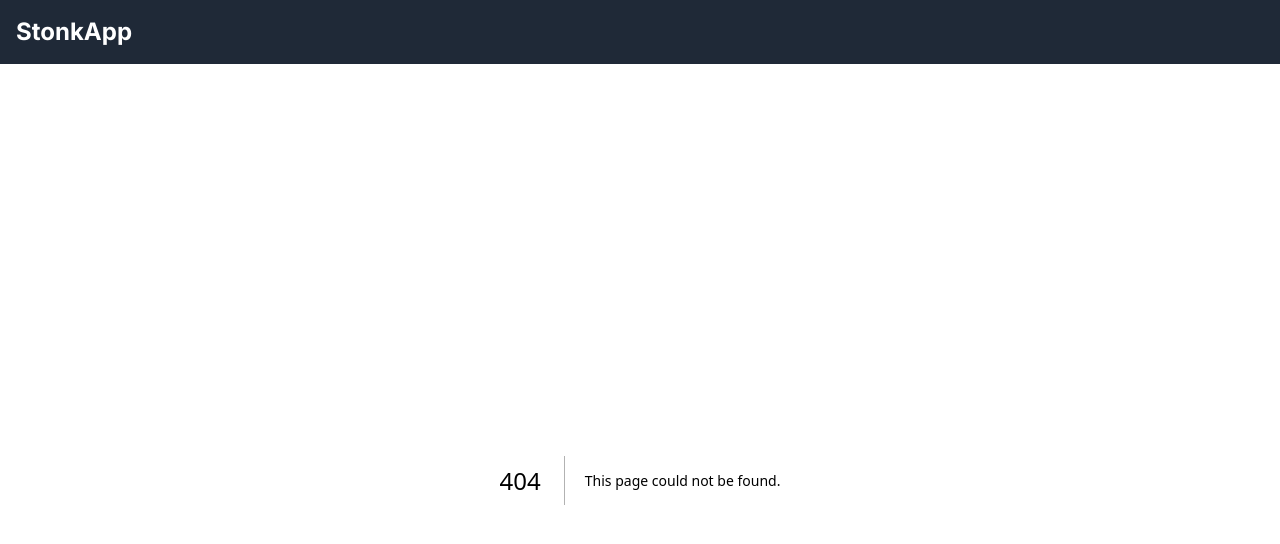
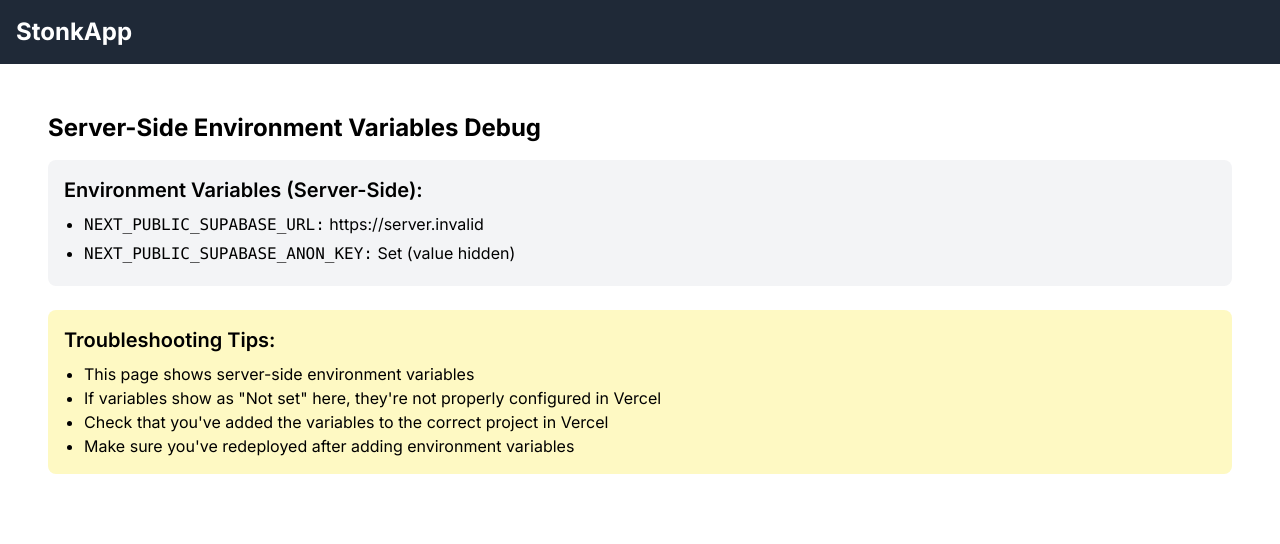
Before and after one commit to jakefrompopeyes/stonkapp, a Next.js app in the folder frontend/: page /debug-server in a window 1280 px wide. Before the commit this address had no page. Shown: the top 544 px of the page. Built offline with nearby package versions, Linux system fonts and the light colour scheme; no server answers.

Commit message:
Add debug pages to troubleshoot environment variables

```diff
--- /dev/null
+++ b/frontend/src/app/debug-server/page.tsx
@@ -0,0 +1,34 @@
+export default function DebugServerPage() {
+  // This is a server component, so we can access environment variables directly
+  const supabaseUrl = process.env.NEXT_PUBLIC_SUPABASE_URL || 'Not set';
+  const supabaseAnonKey = process.env.NEXT_PUBLIC_SUPABASE_ANON_KEY ? 'Set (value hidden)' : 'Not set';
+
+  return (
+    <div className="p-8">
+      <h1 className="text-2xl font-bold mb-4">Server-Side Environment Variables Debug</h1>
+
+      <div className="bg-gray-100 p-4 rounded-lg">
+        <h2 className="text-xl font-semibold mb-2">Environment Variables (Server-Side):</h2>
+
+        <ul className="list-disc pl-5">
+          <li className="mb-1">
+            <span className="font-mono">NEXT_PUBLIC_SUPABASE_URL:</span> {supabaseUrl}
+          </li>
+          <li className="mb-1">
+            <span className="font-mono">NEXT_PUBLIC_SUPABASE_ANON_KEY:</span> {supabaseAnonKey}
+          </li>
+        </ul>
+      </div>
+
+      <div className="mt-6 bg-yellow-100 p-4 rounded-lg">
+        <h2 className="text-xl font-semibold mb-2">Troubleshooting Tips:</h2>
+        <ul className="list-disc pl-5">
+          <li>This page shows server-side environment variables</li>
+          <li>If variables show as "Not set" here, they're not properly configured in Vercel</li>
+          <li>Check that you've added the variables to the correct project in Vercel</li>
+          <li>Make sure you've redeployed after adding environment variables</li>
+        </ul>
+      </div>
+    </div>
+  );
+}
--- /dev/null
+++ b/frontend/src/app/debug/page.tsx
@@ -0,0 +1,53 @@
+'use client';
+
+import { useEffect, useState } from 'react';
+
+export default function DebugPage() {
+  const [envVars, setEnvVars] = useState<{[key: string]: string}>({});
+
+  useEffect(() => {
+    // Only collect environment variables that start with NEXT_PUBLIC_
+    const publicEnvVars: {[key: string]: string} = {};
+
+    // Check if specific Supabase variables exist
+    publicEnvVars['NEXT_PUBLIC_SUPABASE_URL'] =
+      process.env.NEXT_PUBLIC_SUPABASE_URL || 'Not set';
+
+    publicEnvVars['NEXT_PUBLIC_SUPABASE_ANON_KEY'] =
+      process.env.NEXT_PUBLIC_SUPABASE_ANON_KEY ? 'Set (value hidden)' : 'Not set';
+
+    setEnvVars(publicEnvVars);
+  }, []);
+
+  return (
+    <div className="p-8">
+      <h1 className="text-2xl font-bold mb-4">Environment Variables Debug</h1>
+
+      <div className="bg-gray-100 p-4 rounded-lg">
+        <h2 className="text-xl font-semibold mb-2">Public Environment Variables:</h2>
+
+        {Object.keys(envVars).length === 0 ? (
+          <p>No public environment variables found.</p>
+        ) : (
+          <ul className="list-disc pl-5">
+            {Object.entries(envVars).map(([key, value]) => (
+              <li key={key} className="mb-1">
+                <span className="font-mono">{key}:</span> {value}
+              </li>
+            ))}
+          </ul>
+        )}
+      </div>
+
+      <div className="mt-6 bg-yellow-100 p-4 rounded-lg">
+        <h2 className="text-xl font-semibold mb-2">Troubleshooting Tips:</h2>
+        <ul className="list-disc pl-5">
+          <li>Make sure environment variables are set in Vercel</li>
+          <li>Environment variables must start with NEXT_PUBLIC_ to be accessible in the browser</li>
+          <li>You may need to redeploy after adding environment variables</li>
+          <li>Check for typos in variable names</li>
+        </ul>
+      </div>
+    </div>
+  );
+}
```
